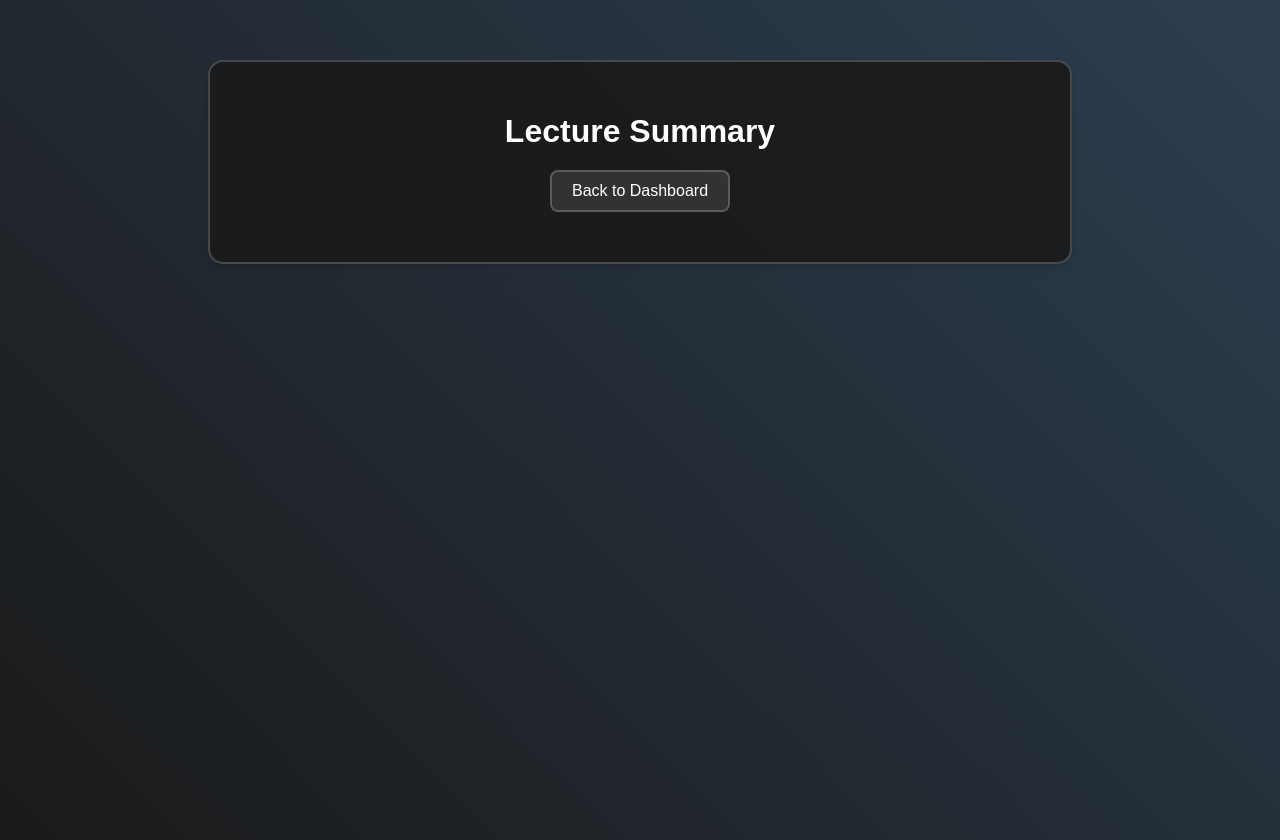
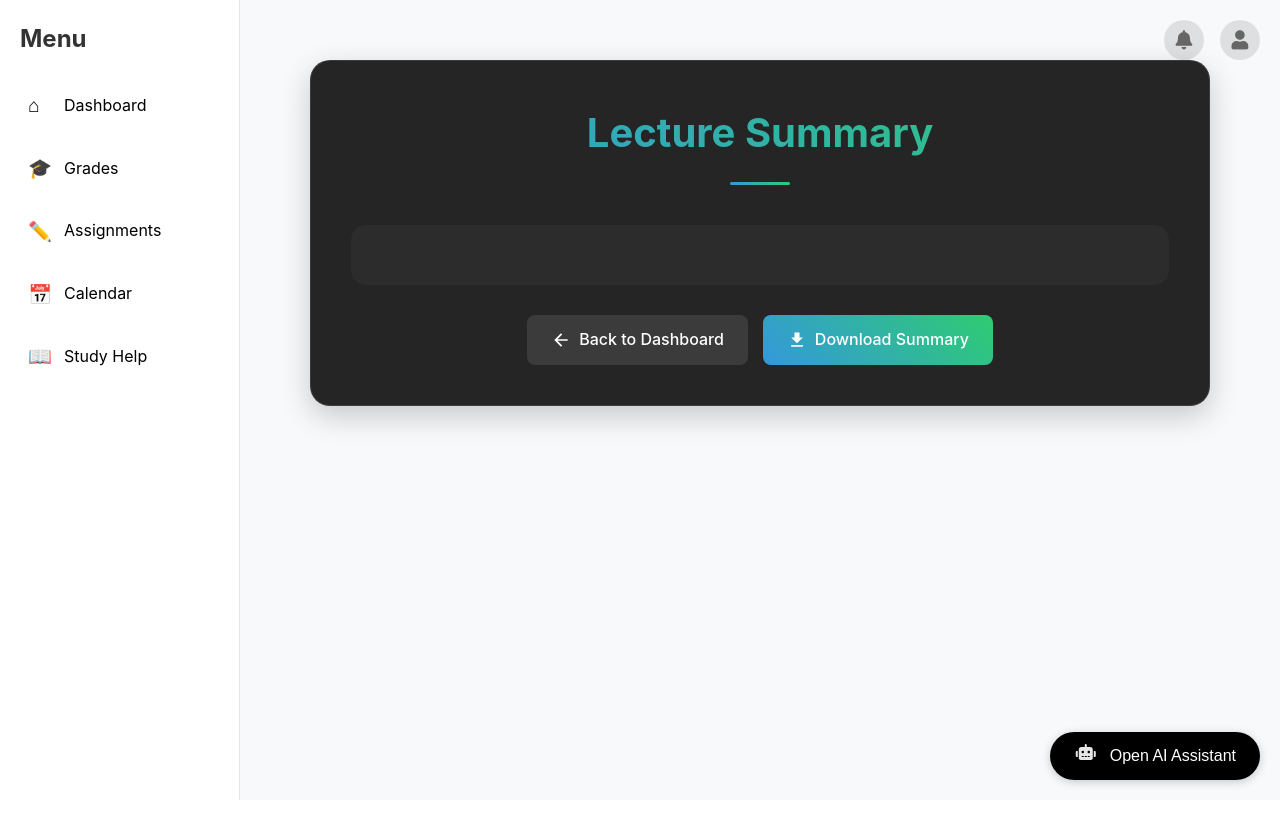
Before and after one commit to Willfwalker/StudyHub, a Flask app: page /lecture-summary-result in a window 1280 px wide. After the commit the page ends 800 px from the top, so only its background shows below. Run offline with Flask 3, Linux system fonts and the light colour scheme; some libraries are stand-ins or nearby versions.

Commit message:
new icon

```diff
--- a/app.py
+++ b/app.py
@@ -101,23 +101,22 @@ mail = Mail(app)
 def get_class_image(class_name, course_code=None):
     """Get image URL for a class using predefined images from class_images.json"""
     try:
-        # Load the predefined images from JSON
-        with open('static/images/cache/class_images.json', 'r') as f:
-            class_images = json.load(f)
-
-        # If we have a course code, try to match it first
+        # Load the predefined images once and cache in memory
+        if not hasattr(get_class_image, '_class_images'):
+            with open('static/images/cache/class_images.json', 'r') as f:
+                get_class_image._class_images = json.load(f)
+
+        # Try course code first
         if course_code:
-            # Extract the department code (first part before the dash)
             dept_code = course_code.split('-')[0]
-            if dept_code in class_images:
-                return class_images[dept_code]['pexels_image']
-
-        # If no course code or no match, try to find a matching department code in the class name
-        for dept_code, info in class_images.items():
+            if dept_code in get_class_image._class_images:
+                return get_class_image._class_images[dept_code]['pexels_image']
+
+        # Try class name match
+        for dept_code, info in get_class_image._class_images.items():
             if dept_code in class_name.upper():
                 return info['pexels_image']
 
-        # If no match is found, return default image
         return url_for('static', filename='images/classes/default.jpg')
 
     except Exception as e:
@@ -1698,6 +1697,11 @@ def take_notes():
         print(f"Error creating notes: {str(e)}")
         return str(e), 500
 
+@app.route('/lecture-summary')
+def lecture_summary():
+    # ... your logic ...
+    return render_template('lecture_summary_result.html', summary=summary)
+
 if __name__ == '__main__':
     app.debug = True
     app.run(debug=True)
--- a/templates/lecture_summary_result.html
+++ b/templates/lecture_summary_result.html
@@ -1,63 +1,131 @@
-<!DOCTYPE html>
-<html lang="en">
-<head>
-    <meta charset="UTF-8">
-    <meta name="viewport" content="width=device-width, initial-scale=1.0">
-    <title>Lecture Summary</title>
+{% extends "base.html" %}
+
+{% block content %}
 <style>
-        body {
-            margin: 0;
-            padding: 20px;
-            min-height: 100vh;
-            background: linear-gradient(45deg, #1a1a1a, #2c3e50);
-            color: white;
-            font-family: Arial, sans-serif;
+    .summary-container {
+        max-width: 900px;
+        margin: 40px auto;
+        background: rgba(26, 26, 26, 0.95);
+        border: 1px solid rgba(255, 255, 255, 0.1);
+        border-radius: 20px;
+        padding: 40px;
+        box-shadow: 0 10px 30px rgba(0, 0, 0, 0.2);
     }
 
-        .summary-container {
-            max-width: 800px;
-            margin: 40px auto;
-            background: rgba(26, 26, 26, 0.9);
-            border: 2px solid rgba(255, 255, 255, 0.2);
+    .summary-header {
+        text-align: center;
+        margin-bottom: 40px;
+        position: relative;
+        padding-bottom: 20px;
+    }
+
+    .summary-header:after {
+        content: '';
+        position: absolute;
+        bottom: 0;
+        left: 50%;
+        transform: translateX(-50%);
+        width: 60px;
+        height: 3px;
+        background: linear-gradient(90deg, #3498db, #2ecc71);
+        border-radius: 3px;
+    }
+
+    .summary-header h1 {
+        font-size: 2.5em;
+        margin: 0;
+        background: linear-gradient(45deg, #3498db, #2ecc71);
+        -webkit-background-clip: text;
+        -webkit-text-fill-color: transparent;
+        font-weight: 700;
+    }
+
+    .summary-content {
+        background: rgba(255, 255, 255, 0.03);
         border-radius: 15px;
         padding: 30px;
-            box-shadow: 0 4px 6px rgba(0, 0, 0, 0.1);
-        }
-
-        h1 {
-            margin-bottom: 20px;
-            color: white;
-            text-align: center;
+        margin: 20px 0;
     }
 
     .summary-text {
         white-space: pre-wrap;
-            line-height: 1.6;
+        line-height: 1.8;
+        font-size: 1.1em;
+        color: rgba(255, 255, 255, 0.9);
+        font-family: 'Inter', -apple-system, BlinkMacSystemFont, sans-serif;
+    }
+
+    .actions {
+        display: flex;
+        justify-content: center;
+        gap: 15px;
+        margin-top: 30px;
+    }
+
+    .action-button {
+        padding: 12px 24px;
+        border: none;
+        border-radius: 8px;
+        font-size: 1em;
+        font-weight: 500;
+        cursor: pointer;
+        transition: all 0.3s ease;
+        text-decoration: none;
+        display: flex;
+        align-items: center;
+        gap: 8px;
     }
 
     .back-button {
-            display: block;
-            width: fit-content;
-            margin: 20px auto;
-            padding: 10px 20px;
         background: rgba(255, 255, 255, 0.1);
-            border: 2px solid rgba(255, 255, 255, 0.2);
-            border-radius: 8px;
         color: white;
-            text-decoration: none;
-            transition: background 0.3s ease;
     }
 
     .back-button:hover {
-            background: rgba(255, 255, 255, 0.2);
+        background: rgba(255, 255, 255, 0.15);
+        transform: translateY(-2px);
+    }
+
+    .download-button {
+        background: linear-gradient(45deg, #3498db, #2ecc71);
+        color: white;
+    }
+
+    .download-button:hover {
+        transform: translateY(-2px);
+        box-shadow: 0 5px 15px rgba(46, 204, 113, 0.2);
+    }
+
+    /* Icon styles */
+    .icon {
+        width: 20px;
+        height: 20px;
+        fill: currentColor;
     }
 </style>
-</head>
-<body>
+
 <div class="summary-container">
+    <div class="summary-header">
         <h1>Lecture Summary</h1>
+    </div>
+
+    <div class="summary-content">
         <div class="summary-text">{{ summary }}</div>
-        <a href="{{ url_for('dashboard') }}" class="back-button">Back to Dashboard</a>
     </div>
-</body>
-</html>
+
+    <div class="actions">
+        <a href="{{ url_for('dashboard') }}" class="action-button back-button">
+            <svg class="icon" viewBox="0 0 24 24">
+                <path d="M20 11H7.83l5.59-5.59L12 4l-8 8 8 8 1.41-1.41L7.83 13H20v-2z"/>
+            </svg>
+            Back to Dashboard
+        </a>
+        <a href="#" class="action-button download-button">
+            <svg class="icon" viewBox="0 0 24 24">
+                <path d="M19 9h-4V3H9v6H5l7 7 7-7zM5 18v2h14v-2H5z"/>
+            </svg>
+            Download Summary
+        </a>
+    </div>
+</div>
+{% endblock %}
```
Also changed, not shown: templates/create_lecture_summary.html (+61 -35 lines), 1 other file. Lines whose indentation alone changed are shown as unchanged.
